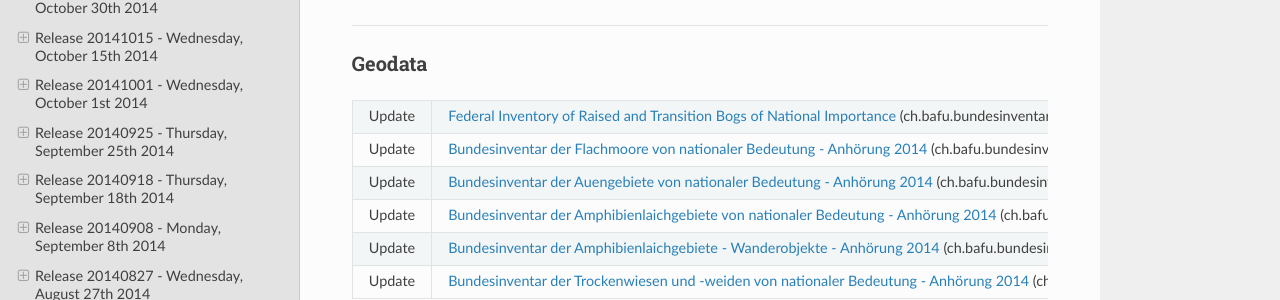
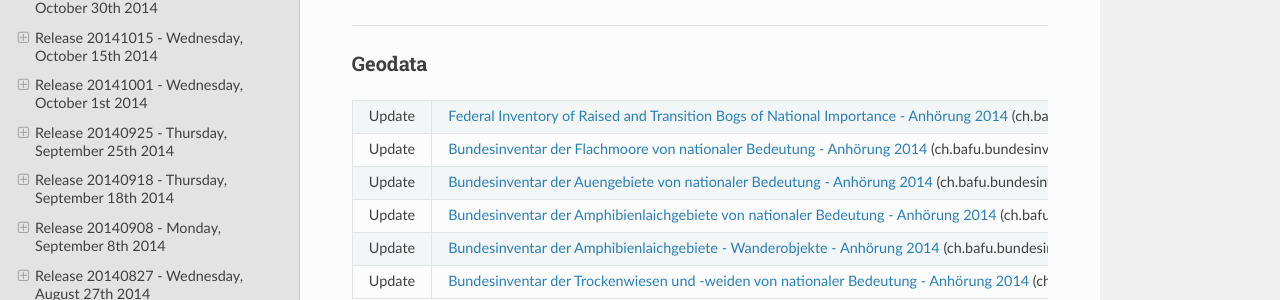
Before and after one commit to swisstopo-test/doc-chsdi3, a Sphinx documentation site: the page built from source/releasenotes/index.rst, in a window 1280 px wide and 900 px high, scrolled down 354 px. Shown: the part 151-451 px from the top of the window. Built offline with Sphinx 7.4.7 and the Read the Docs theme 2.0.0, drawn with Linux system fonts in a browser that asks for light colours.

Commit message:
Fix layer name in release notes

```diff
--- a/source/releasenotes/index.rst
+++ b/source/releasenotes/index.rst
@@ -36,7 +36,7 @@ Geodata
 *******
 
 +--------+------------------------------------------------------------------------------------------------------------------------------------------------------------------------------------------------------------------------------------------------------+
-| Update | `Federal Inventory of Raised and Transition Bogs of National Importance <//map.geo.admin.ch/?layers=ch.bafu.bundesinventare-hochmoore>`__ (ch.bafu.bundesinventare-hochmoore)                                                                        |
+| Update | `Federal Inventory of Raised and Transition Bogs of National Importance - Anhörung 2014 <//map.geo.admin.ch/?layers=ch.bafu.bundesinventare-hochmoore_anhoerung>`__ (ch.bafu.bundesinventare-hochmoore_anhoerung)                                    |
 +--------+------------------------------------------------------------------------------------------------------------------------------------------------------------------------------------------------------------------------------------------------------+
 | Update | `Bundesinventar der Flachmoore von nationaler Bedeutung - Anhörung 2014 <//map.geo.admin.ch/?layers=ch.bafu.bundesinventare-flachmoore_anhoerung>`__ (ch.bafu.bundesinventare-flachmoore_anhoerung)                                                  |
 +--------+------------------------------------------------------------------------------------------------------------------------------------------------------------------------------------------------------------------------------------------------------+
```
